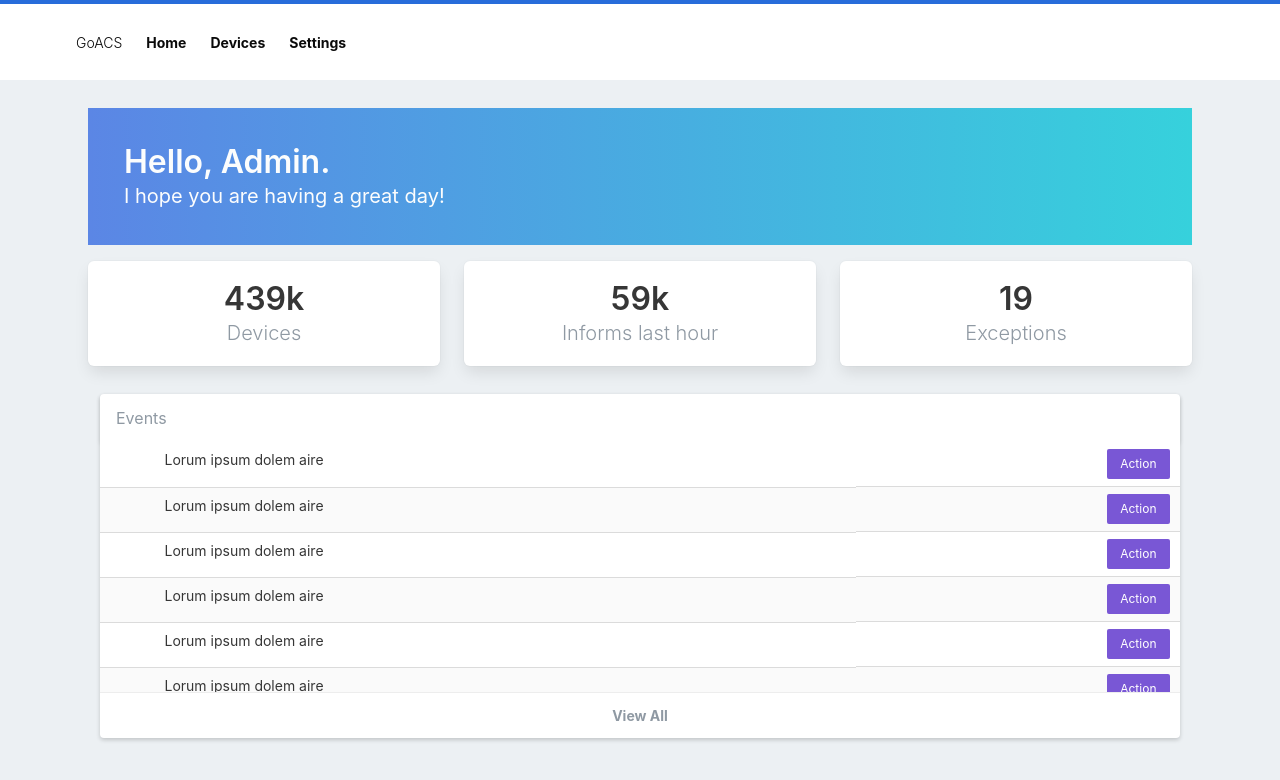
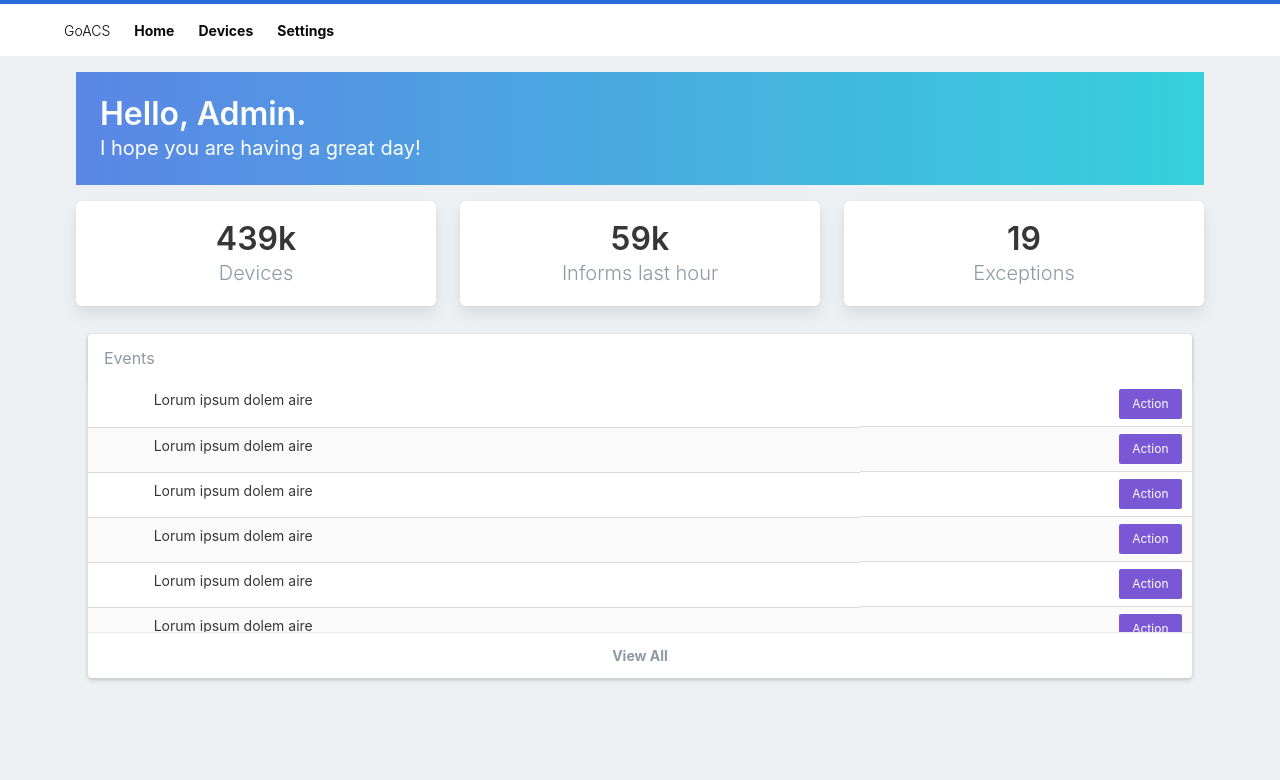
Before and after one commit to goacs/ui, a Vue app: page / in a window 1280 px wide. Shown: the top 780 px of the page. Built offline with nearby package versions, Linux system fonts and the light colour scheme; what @d0whc3r/vue-auth-plugin would draw is missing.

Commit message:
removed vuetify deps

```diff
--- a/package.json
+++ b/package.json
@@ -14,12 +14,10 @@
     "buefy": "^0.9.3",
     "core-js": "^3.6.5",
     "postcss-import": "^12.0.1",
-    "tailwindcss": "^1.9.4",
     "vue": "^2.6.11",
     "vue-axios": "^2.1.5",
     "vue-moment": "^4.1.0",
     "vue-router": "^3.2.0",
-    "vuetify": "^2.3",
     "vuex": "^3.4.0"
   },
   "devDependencies": {
@@ -39,7 +37,6 @@
     "portal-vue": "^2.1.6",
     "sass": "^1.19.0",
     "sass-loader": "^8.0.0",
-    "vue-cli-plugin-vuetify": "~2.0.5",
     "vue-template-compiler": "^2.6.11",
     "vuetify-loader": "^1.3.0"
   },
--- a/postcss.config.js
+++ /dev/null
@@ -1,7 +0,0 @@
-module.exports = {
-  plugins: [
-    require("postcss-import"),
-    require("tailwindcss"),
-    require("autoprefixer"),
-  ],
-};
--- a/src/main.js
+++ b/src/main.js
@@ -5,7 +5,6 @@ import axios from 'axios'
 import VueAxios from 'vue-axios'
 import VueAuth, { DEFAULT_OPTIONS } from '@d0whc3r/vue-auth-plugin';
 import App from './App.vue'
-import vuetify from './plugins/vuetify';
 import store from './store'
 import router from './router'
 import moment from 'moment'
@@ -50,7 +49,6 @@ const atuhPluginOptions = { ...DEFAULT_OPTIONS,
 Vue.use(VueAuth, atuhPluginOptions)
 
 new Vue({
-  vuetify,
   store,
   router,
   render: h => h(App)
--- a/src/plugins/vuetify.js
+++ /dev/null
@@ -1,24 +0,0 @@
-import Vue from 'vue';
-import Vuetify from 'vuetify/lib';
-
-Vue.use(Vuetify);
-
-export default new Vuetify({
-    rtl: false,
-    theme: {
-        dark: false,
-        themes: {
-            dark: {
-                primary: '#64b5f6',
-                accent: '#50708E',
-                secondary: '#1565c0',
-            },
-            light: {
-                primary: '#64b5f6',
-                accent: '#5381AD',
-                secondary: '#1565c0',
-
-            }
-        }
-    }
-});
--- a/tailwind.config.js
+++ /dev/null
@@ -1,12 +0,0 @@
-module.exports = {
-  future: {
-    // removeDeprecatedGapUtilities: true,
-    // purgeLayersByDefault: true,
-  },
-  purge: [],
-  theme: {
-    extend: {},
-  },
-  variants: {},
-  plugins: [],
-}
--- a/vue.config.js
+++ b/vue.config.js
@@ -10,7 +10,4 @@ module.exports = {
       },
     },
   },
-  "transpileDependencies": [
-    "vuetify"
-  ]
 }
```
Also changed, not shown: 1 other file (tests, documents, lock files or other folders).
